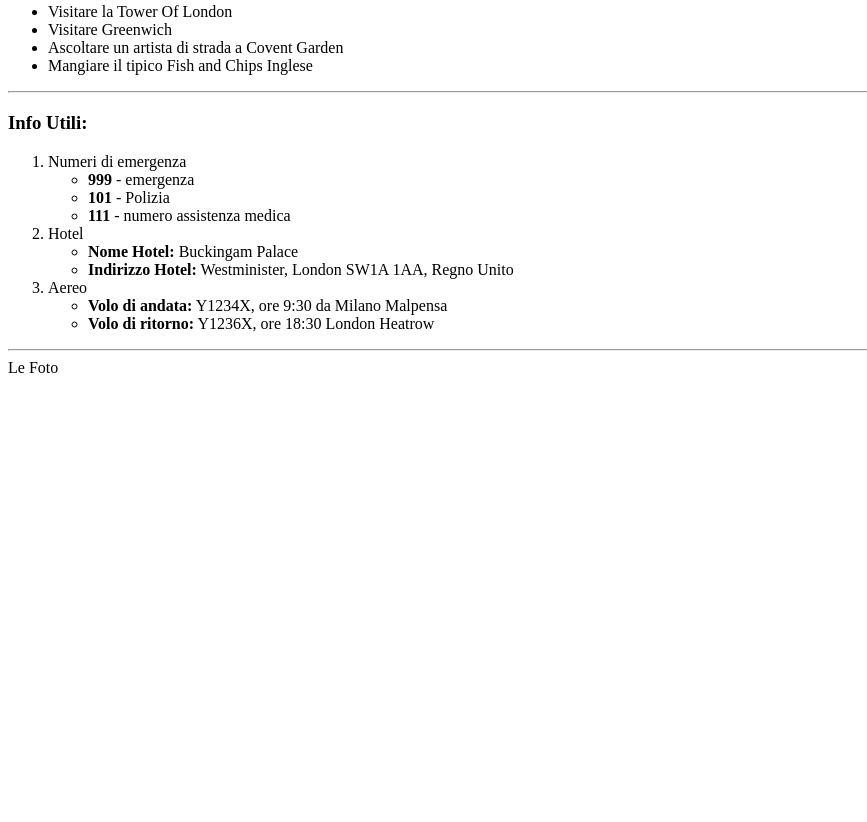
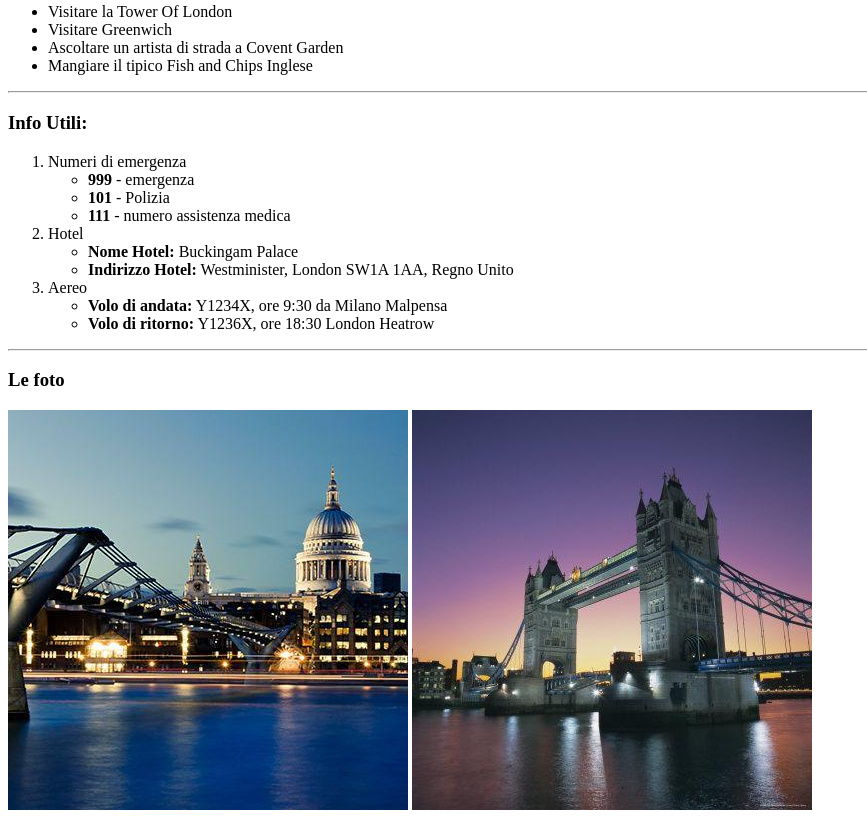
Before and after one commit to DaniloLulaj96/html-london-trip, a plain HTML site: page index.html in a window 1280 px wide. Shown: the part 939-1761 px from the top of the page, without its empty margins (0-867 px from the left). Before the commit the page ends 1324 px from the top, so only its background shows below. Drawn offline with Linux system fonts and the light colour scheme.

Commit message:
I added last images and footer

```diff
--- a/index.html
+++ b/index.html
@@ -6,6 +6,7 @@
     <title>Document</title>
 </head>
 <body>
+
     <header>
         <h1>Il mio viaggio a Londra</h1>
         <img src="img/1.jpg" alt="">
@@ -109,7 +110,13 @@
     </main>
 
     <footer>
-        <head>Le Foto</head>
+        <h3>Le foto</h3>
+
+
+        <img src="img/4.jpeg" alt="">
+        <img src="img/5.jpeg" alt="">
+
+        <!--immagini-->
 
 
 
```
Also changed, not shown: img/4.jpeg (added), img/5.jpeg (added).
